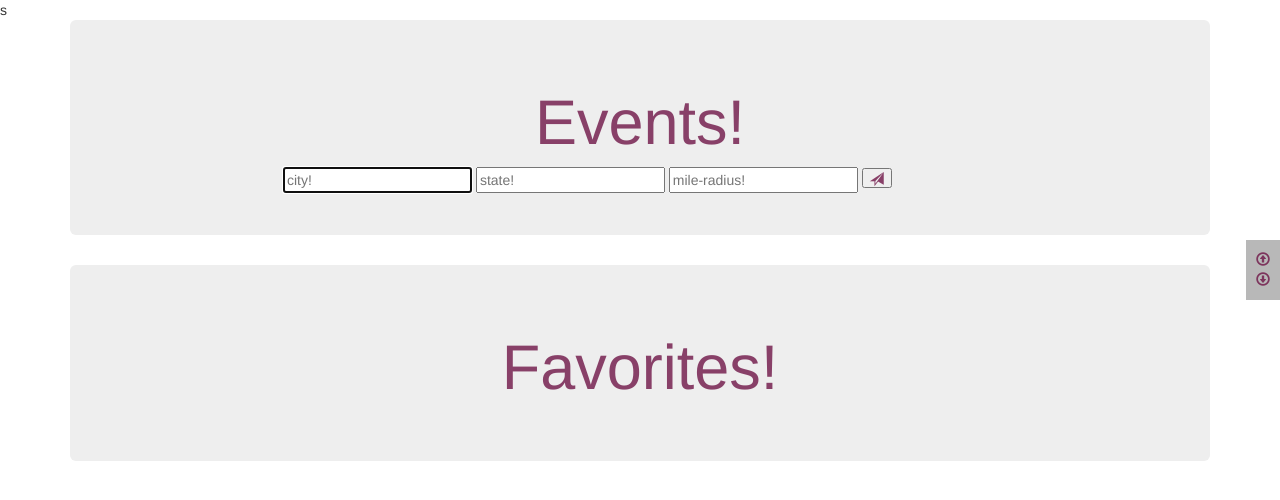
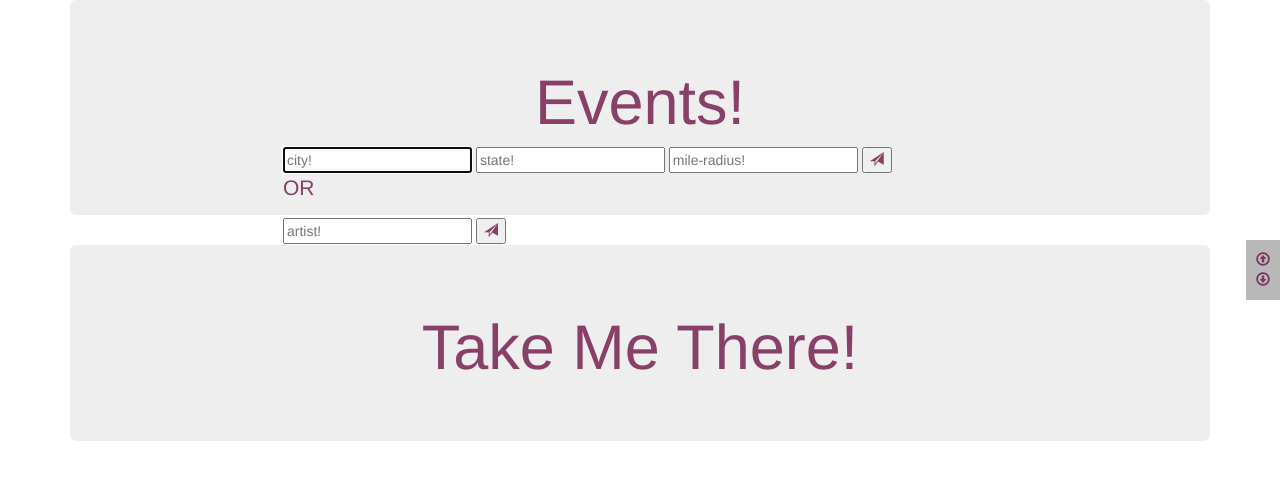
Before and after one commit to weezy93/unit-1-personal-project, a website: page src/index.html in a window 1280 px wide. Drawn offline with nearby package versions, Linux system fonts and the light colour scheme.

Commit message:
added artist search field

```diff
--- a/src/index.html
+++ b/src/index.html
@@ -1,14 +1,13 @@
-s<!DOCTYPE html>
+<!DOCTYPE html>
 <html lang="en">
   <head>
     <meta charset="utf-8">
-    <title>What's Up Denver?</title>
-
+    <title>What's Up?</title>
     <link rel="stylesheet" type="text/css" href="https://maxcdn.bootstrapcdn.com/bootstrap/3.3.5/css/bootstrap.min.css">
     <link href="https://maxcdn.bootstrapcdn.com/bootswatch/3.3.6/cosmo/bootstrap.min.css" rel="stylesheet" integrity="sha256-Whc+9091keLVBxbyK4U697hqB4bcED+6LC64E9GuJkk= sha512-9PPlANXApnRCz1LMx2LPWwRfOKkWjQvH98q2lkxEG6/r6YVoQ+F48btbiuOpDsWHjpZrCfcGrPoVenVl69V09A==" crossorigin="anonymous">
-
     <link rel="stylesheet" type="text/css" href="css/main.css">
   </head>
+
   <body>
   <!-- carousel of images? -->
   <nav>
@@ -27,16 +26,19 @@ s<!DOCTYPE html>
           <input id="state" type="text" placeholder="state!">
           <input id="miles" type="number" placeholder="mile-radius!">
           <button id="submit" type="submit"><span class="glyphicon glyphicon-send"></span></button>
-          <!-- <button id="filter"><span class="glyphicon glyphicon-filter"></span></button> -->
+          <br>
+          <p>OR</p>
+          <input id="artist" type="text" placeholder="artist!">
+          <button id="submit"><span class="glyphicon glyphicon-send"></span></button>
         </form>
           <ul id="results"></ul>
       </div>
-     <!--  <iframe src="https://www.google.com/maps/embed?pb=!1m10!1m8!1m3!1d12273.261617079217!2d-104.9914715!3d39.73256545!3m2!1i1024!2i768!4f13.1!5e0!3m2!1sen!2sus!4v1454110085602" width="600" height="450" frameborder="0" style="border:0" allowfullscreen></iframe> -->
 
-    <!--favorites-->
+
+    <!-- map -->
       <div class="jumbotron">
-        <h1>Favorites!</h1>
-
+        <h1>Take Me There!</h1>
+        <!--  <iframe src="https://www.google.com/maps/embed?pb=!1m10!1m8!1m3!1d12273.261617079217!2d-104.9914715!3d39.73256545!3m2!1i1024!2i768!4f13.1!5e0!3m2!1sen!2sus!4v1454110085602" width="600" height="450" frameborder="0" style="border:0" allowfullscreen></iframe> -->
       </div>
     </div>
     <script src="https://code.jquery.com/jquery-2.1.4.min.js"></script>
```
